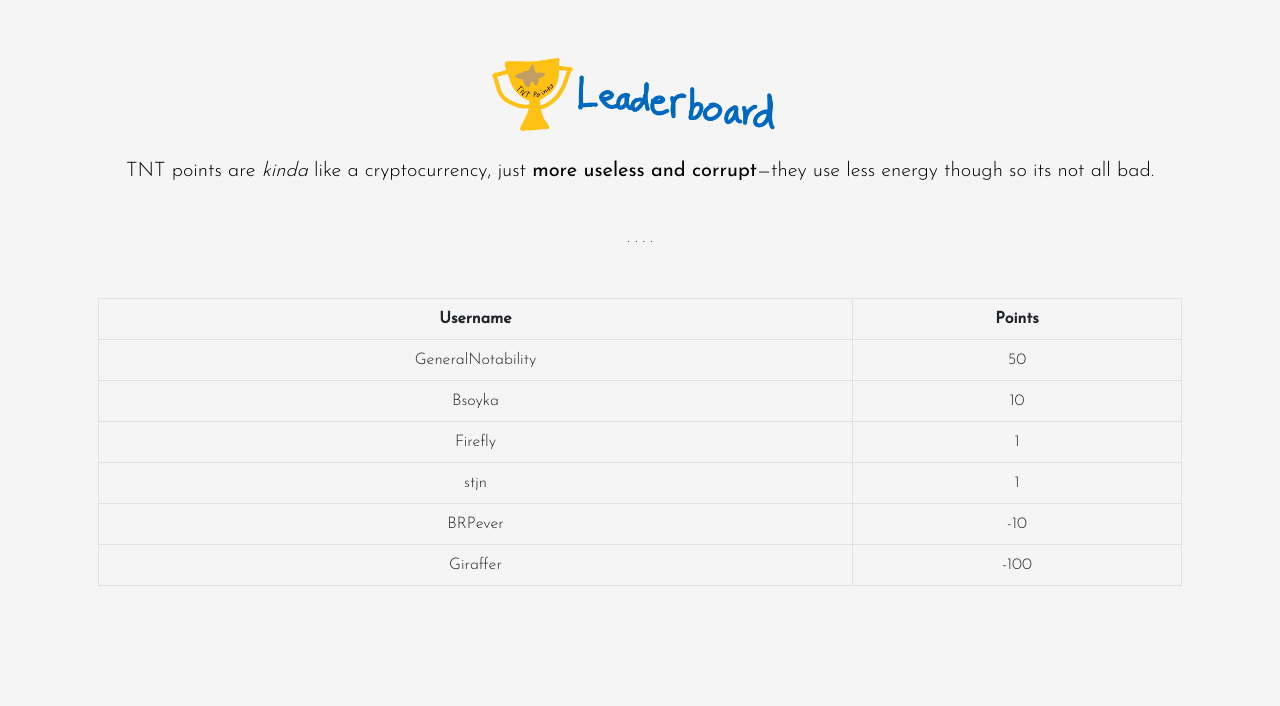
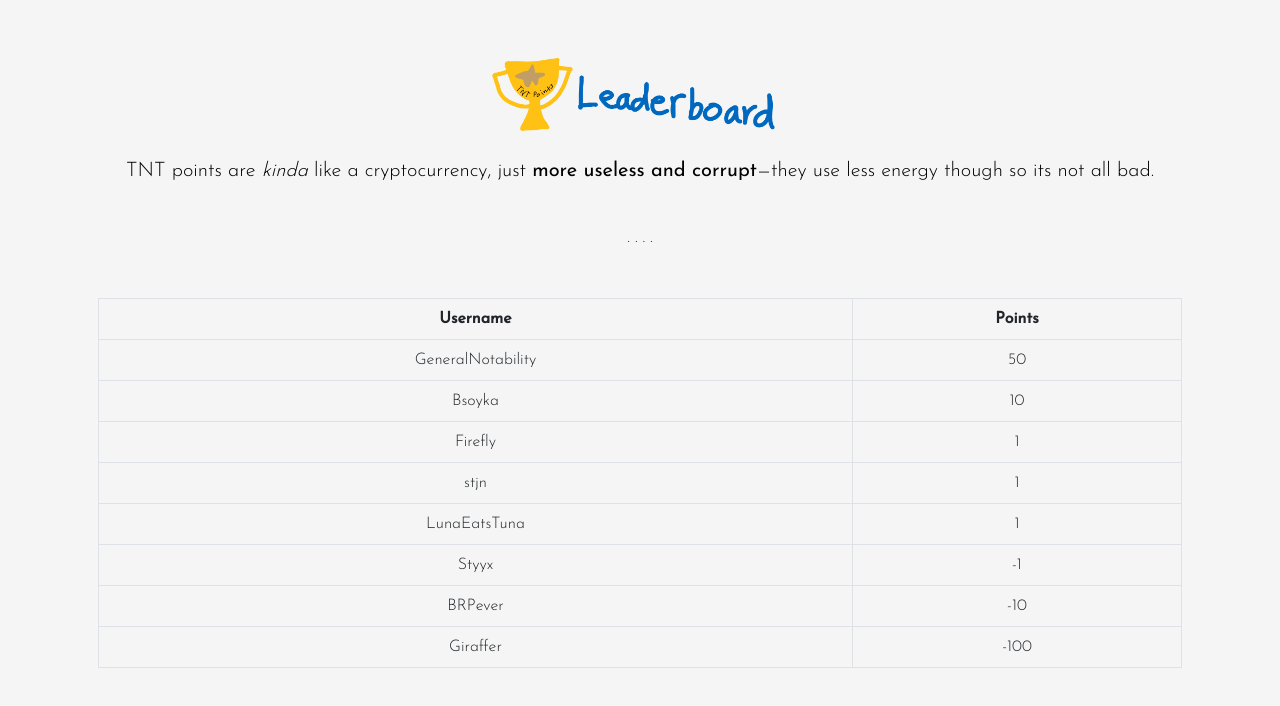
Before and after one commit to theresnotime/points.theresnotime.co.uk, a plain HTML site: page public/index.html in a window 1280 px wide. Drawn offline with nearby package versions, Linux system fonts and the light colour scheme.

Commit message:
Must. Automate. This.

```diff
--- a/public/index.html
+++ b/public/index.html
@@ -88,6 +88,8 @@
                         <tr><td>Bsoyka</td><td>10</td></tr>
                         <tr><td>Firefly</td><td>1</td></tr>
                         <tr><td>stjn</td><td>1</td></tr>
+                        <tr><td>LunaEatsTuna</td><td>1</td></tr>
+                        <tr><td>Styyx</td><td>-1</td></tr>
                         <tr><td>BRPever</td><td>-10</td></tr>
                         <tr><td>Giraffer</td><td>-100</td></tr>
                     </tbody>
```
